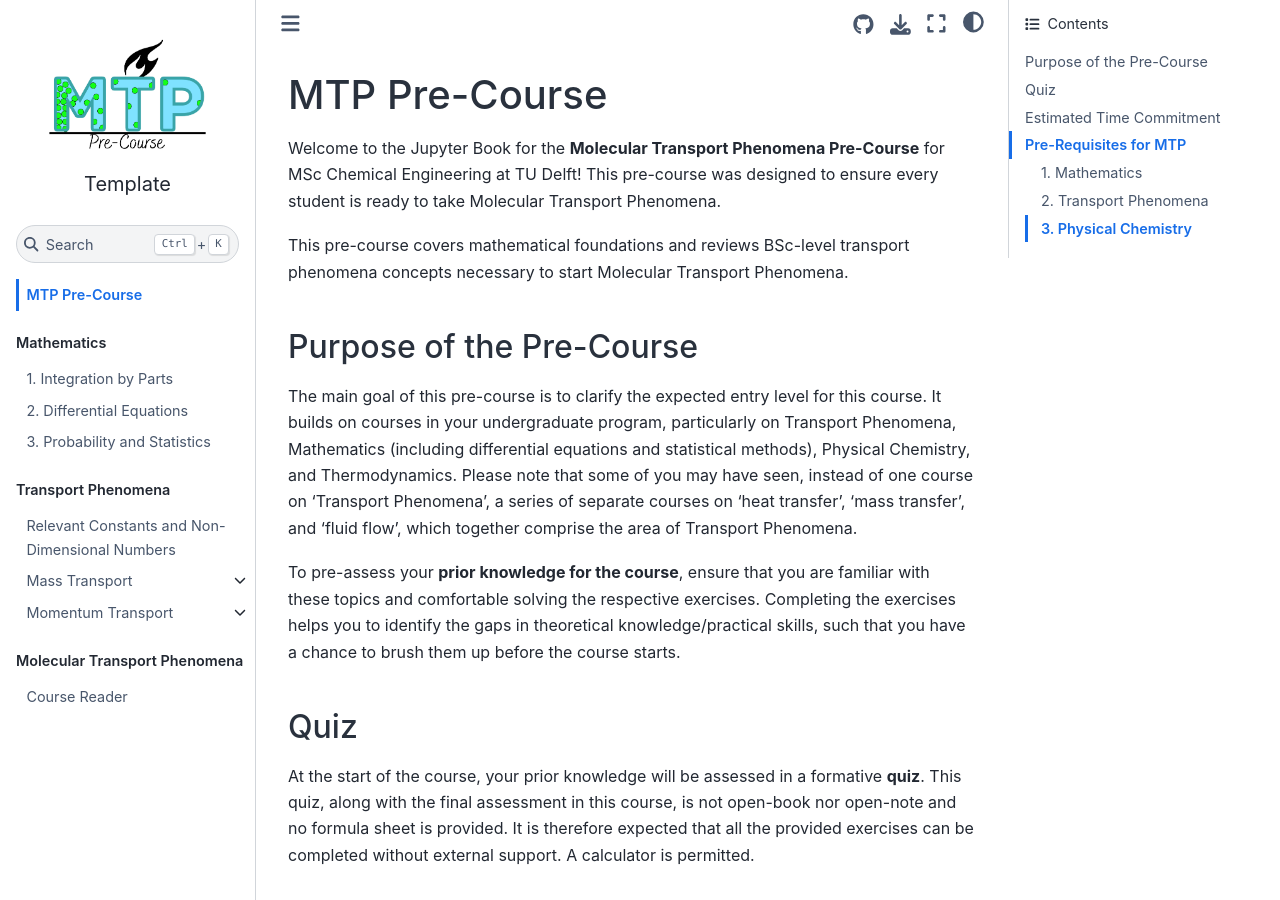
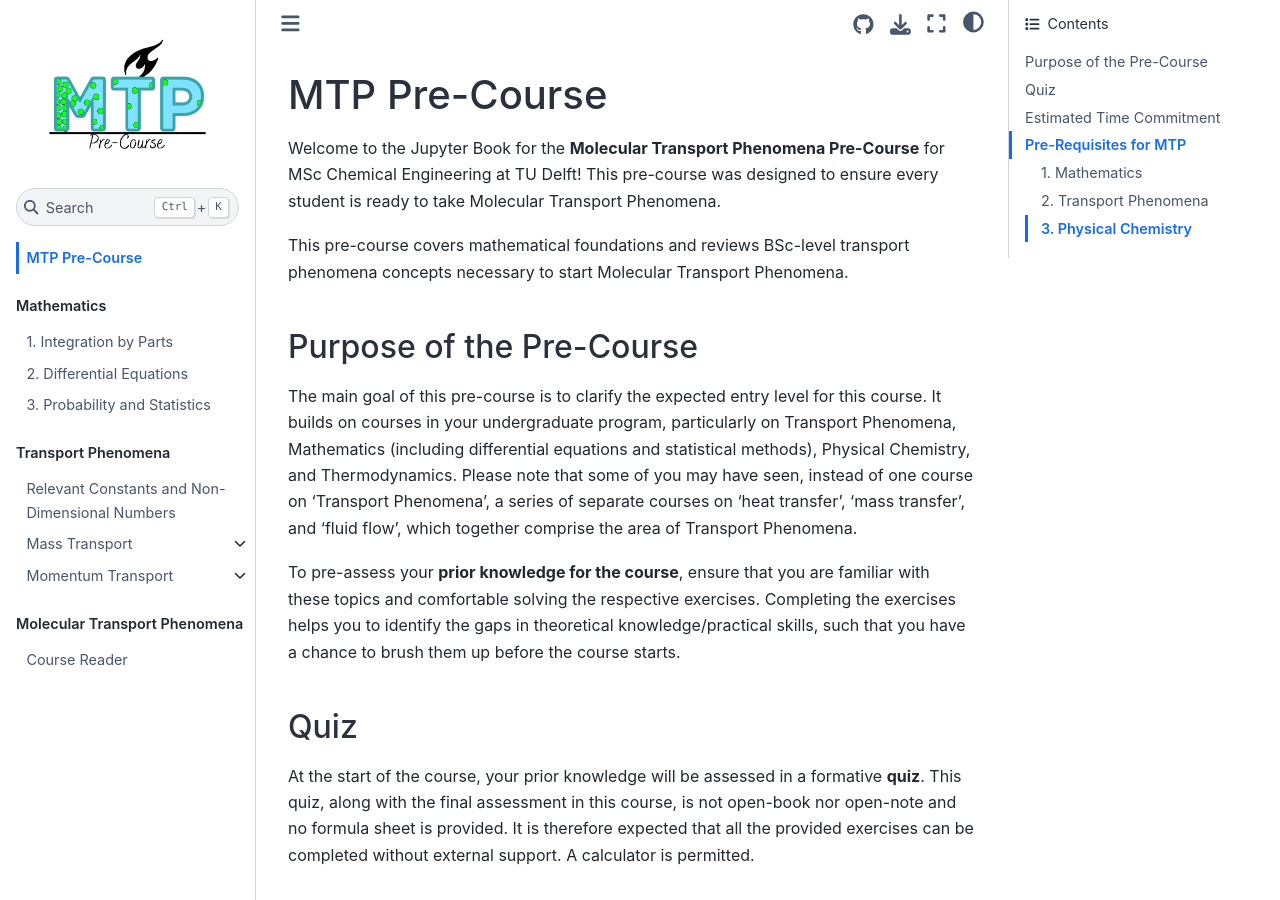
Before and after one commit to TUD-ChemE/MTP-PreCourse, a Jupyter Book: the page built from book/intro.md, in a window 1280 px wide and 900 px high. Built offline with Jupyter Book 1.0.4 settings and Sphinx 7.4.7 and the Sphinx Book theme 1.1.4, drawn with Linux system fonts in a browser that asks for light colours; comment, search, counter and statistics services are not loaded.

Commit message:
fix: images source

```diff
--- a/book/_config.yml
+++ b/book/_config.yml
@@ -26,7 +26,7 @@ sphinx:                                              # Options passed on to the
     html_theme_options:
       home_page_in_toc: true                         # Replace with false it you don't want the landing page to be shown in the table of contents.
       logo:
-        text:        Template                        # Replace this with your own book title, configuration part of Sphinx (https://www.sphinx-doc.org/en/master/index.html)
+        text:                               # Replace this with your own book title, configuration part of Sphinx (https://www.sphinx-doc.org/en/master/index.html)
         image_light: content/images/mtp_logo_light.PNG       # Put your logo for the light mode here (can be the same as image_dark), configuration part of Sphinx (https://www.sphinx-doc.org/en/master/index.html)
         image_dark:  content/images/mtp_logo_dark.PNG        # Put your logo for the dark mode here (can be the same as image_light), configuration part of Sphinx (https://www.sphinx-doc.org/en/master/index.html)
       repository_url: "https://github.com/TUD-ChemE/MTP-PreCourse" # Add your own repo URL here, configuration part of Jupyterbook v1 (https://jupyterbook.org/en/stable/customize/config.html)
```
